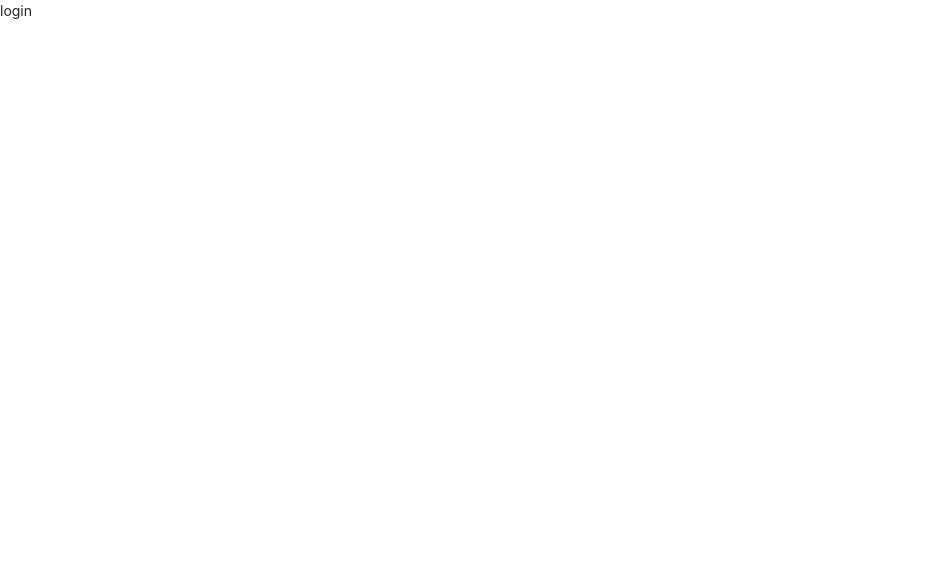
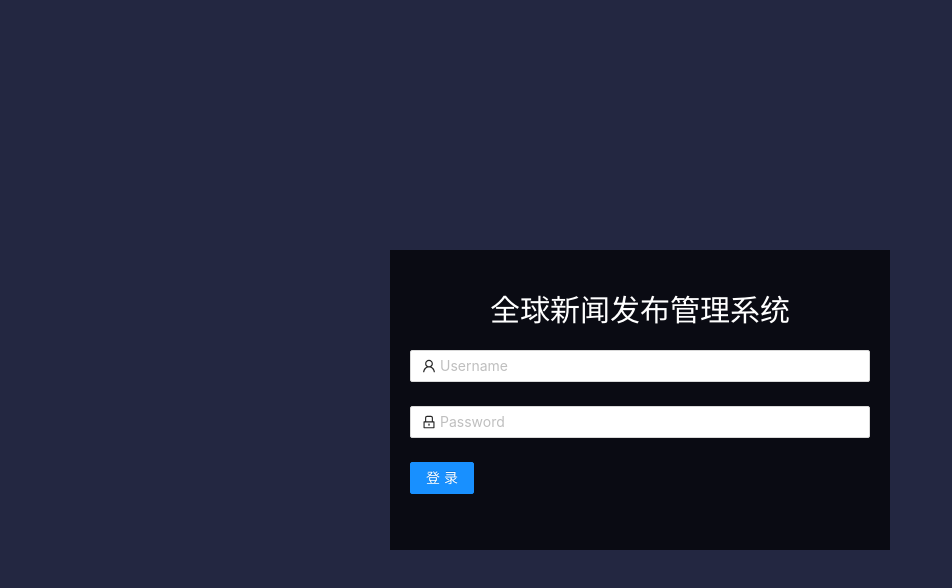
Before and after one commit to wangyan-workspace/News_Management_System, a React (Create React App) app in the folder demo/: page /#/login in a window 1280 px wide. Shown: the top 588 px of the page, without its empty margins (0-952 px from the left). Built offline with nearby package versions, Linux system fonts and the light colour scheme.

Commit message:
登录功能基本实现

```diff
--- a/demo/package.json
+++ b/demo/package.json
@@ -11,6 +11,7 @@
     "http-proxy-middleware": "^2.0.2",
     "react": "^17.0.2",
     "react-dom": "^17.0.2",
+    "react-particles-js": "^3.4.1",
     "react-router-dom": "^5.2.0",
     "react-scripts": "5.0.0",
     "web-vitals": "^2.1.4"
--- a/demo/src/components/sideMenu.js
+++ b/demo/src/components/sideMenu.js
@@ -68,6 +68,7 @@ function SideMenu(props) {
   //存储菜单栏列表
   const [menu, setMenu] = useState([]);
 
+  const {role:{rights}} = JSON.parse(localStorage.getItem("token"));
   //获取侧边菜单栏数据
   useEffect(() => {
     axios.get("http://localhost:5000/rights?_embed=children").then(res => {
@@ -78,7 +79,8 @@ function SideMenu(props) {
 
   //页面权限的回调函数
   const checkPagePermission = (item) => {
-    return item.pagepermisson;
+    //对应的用户角色展示对应的用户权限的页面
+    return item.pagepermisson && rights.includes(item.key);
   }
   const renderMenu = (menuList) => {
     return menuList.map(item => {
--- a/demo/src/components/topHeader.js
+++ b/demo/src/components/topHeader.js
@@ -1,42 +1,54 @@
-import React,{ useState } from 'react';
-import { Layout, Dropdown,Menu ,Avatar } from 'antd';
+import React, { useState } from 'react';
+import { Layout, Dropdown, Menu, Avatar } from 'antd';
 import {
   MenuUnfoldOutlined,
   MenuFoldOutlined,
   UserOutlined
 } from '@ant-design/icons';
-import MenuItem from 'antd/lib/menu/MenuItem';
+import { withRouter } from 'react-router-dom';
 
 const { Header } = Layout;
-export default function TopHeader() {
+
+function TopHeader(props) {
   const [collapsed, setCollapsed] = useState(false);
   //改变折叠状态
   const changeCollapsed = () => {
     setCollapsed(!collapsed);
   }
+
+  const { role: { roleName }, username } = JSON.parse(localStorage.getItem("token"));
   //下拉的依赖菜单
   const menu = (
     <Menu>
-      <MenuItem>
-        超级管理员
-      </MenuItem>
-      <MenuItem danger>
+      <Menu.Item>
+        {roleName}
+      </Menu.Item>
+      <Menu.Item
+        danger={true}
+        onClick={() => {
+          //清除token
+          localStorage.removeItem("token");
+          // 跳转到登录页面
+          props.history.replace("/login")
+        }}
+      >
         退出
-      </MenuItem>
+      </Menu.Item>
     </Menu>
   )
   return (
     <Header className="site-layout-background" style={{ padding: "0 16px" }}>
       {
-        collapsed?<MenuUnfoldOutlined onClick={changeCollapsed}/>:<MenuFoldOutlined onClick={changeCollapsed}/>
+        collapsed ? <MenuUnfoldOutlined onClick={changeCollapsed} /> : <MenuFoldOutlined onClick={changeCollapsed} />
       }
 
-      <div style={{float: "right"}}>
-        <span>欢迎admin回来</span>
+      <div style={{ float: "right" }}>
+        <span>欢迎<span style={{ color: "#1890ff" }}>{username}</span>回来</span>
         <Dropdown overlay={menu}>
-          <Avatar size="large" icon={<UserOutlined/>}/>
+          <Avatar size="large" icon={<UserOutlined />} />
         </Dropdown>
       </div>
     </Header>
   );
 }
+export default withRouter(TopHeader)
--- /dev/null
+++ b/demo/src/pages/login/Login.css
@@ -0,0 +1,18 @@
+.form-container{
+    position: fixed;
+    background-color: rgba(0, 0, 0, 0.7);
+    width: 500px;
+    height: 300px;
+    top:50%;
+    left:50%;
+    transform: translate(-50%,-50%);
+    padding: 20px;
+    z-index: 100;
+}
+.login-title{
+    text-align: center;
+    height: 80px;
+    line-height: 80px;
+    font-size: 30px;
+    color:white;
+}
--- a/demo/src/pages/login/Login.js
+++ b/demo/src/pages/login/Login.js
@@ -1,9 +1,215 @@
 import React from 'react';
+import { Form, Button, Input,message } from 'antd';
+import { UserOutlined, LockOutlined } from '@ant-design/icons';
+import './Login.css';
+//实现粒子效果
+// import Particles from 'react-particles-js';
+import axios from 'axios';
 
-export default function Login() {
+export default function Login(props) {
+  const onFinish = (values) => {
+    console.log(values);
+    axios.get(`http://localhost:5000/users?username=${values.username}&password=${values.password}&roleState=true&_expand=role`).then(res => {
+      console.log(res.data);
+      if(res.data.length === 0) {
+        message.error("用户名或密码不匹配！");
+      } else {
+        //存储token值  JSON.stringify()将用户数据进行存储，否则存储的格式是[object,object]
+        localStorage.setItem("token",JSON.stringify(res.data[0]));
+        // 跳转到首页
+        props.history.push("/");
+      }
+    })
+  }
   return (
-    <div>
-        login
+    <div style={{ background: "rgb(35,39,65)", height: "100%" }}>
+      {/* <Particles
+        height={document.documentElement.clientHeight}
+        params={
+          {
+            "background": {
+              "color": {
+                "value": "rgb(35, 39, 65)"
+              },
+              "position": "50% 50%",
+              "repeat": "no-repeat",
+              "size": "cover"
+            },
+            "fullScreen": {
+              "enable": true,
+              "zIndex": 1
+            },
+            "interactivity": {
+              "events": {
+                "onClick": {
+                  "enable": true,
+                  "mode": "push"
+                },
+                "onHover": {
+                  "enable": true,
+                  "mode": "bubble",
+                  "parallax": {
+                    "force": 60
+                  }
+                }
+              },
+              "modes": {
+                "bubble": {
+                  "distance": 400,
+                  "duration": 2,
+                  "opacity": 1,
+                  "size": 40
+                },
+                "grab": {
+                  "distance": 400
+                }
+              }
+            },
+            "particles": {
+              "color": {
+                "value": "#ffffff"
+              },
+              "links": {
+                "color": {
+                  "value": "#fff"
+                },
+                "distance": 150,
+                "opacity": 0.4
+              },
+              "move": {
+                "attract": {
+                  "rotate": {
+                    "x": 600,
+                    "y": 1200
+                  }
+                },
+                "enable": true,
+                "outModes": {
+                  "default": "bounce",
+                  "bottom": "bounce",
+                  "left": "bounce",
+                  "right": "bounce",
+                  "top": "bounce"
+                },
+                "speed": 6
+              },
+              "number": {
+                "density": {
+                  "enable": true
+                },
+                "value": 170
+              },
+              "opacity": {
+                "animation": {
+                  "speed": 1,
+                  "minimumValue": 0.1
+                }
+              },
+              "shape": {
+                "options": {
+                  "character": {
+                    "fill": false,
+                    "font": "Verdana",
+                    "style": "",
+                    "value": "*",
+                    "weight": "400"
+                  },
+                  "char": {
+                    "fill": false,
+                    "font": "Verdana",
+                    "style": "",
+                    "value": "*",
+                    "weight": "400"
+                  },
+                  "polygon": {
+                    "nb_sides": 5
+                  },
+                  "star": {
+                    "nb_sides": 5
+                  },
+                  "image": {
+                    "height": 32,
+                    "replace_color": true,
+                    "src": "/logo192.png",
+                    "width": 32
+                  },
+                  "images": {
+                    "height": 32,
+                    "replace_color": true,
+                    "src": "/logo192.png",
+                    "width": 32
+                  }
+                },
+                "type": "image"
+              },
+              "size": {
+                "value": 16,
+                "animation": {
+                  "speed": 40,
+                  "minimumValue": 0.1
+                }
+              },
+              "stroke": {
+                "color": {
+                  "value": "#000000",
+                  "animation": {
+                    "h": {
+                      "count": 0,
+                      "enable": false,
+                      "offset": 0,
+                      "speed": 1,
+                      "sync": true
+                    },
+                    "s": {
+                      "count": 0,
+                      "enable": false,
+                      "offset": 0,
+                      "speed": 1,
+                      "sync": true
+                    },
+                    "l": {
+                      "count": 0,
+                      "enable": false,
+                      "offset": 0,
+                      "speed": 1,
+                      "sync": true
+                    }
+                  }
+                }
+              }
+            }
+          }
+        } /> */}
+      <div className='form-container'>
+        <div className='login-title'>全球新闻发布管理系统</div>
+        <Form
+          name="normal_login"
+          onFinish={onFinish}
+        >
+          <Form.Item
+            name="username"
+            rules={[{ required: true, message: "请输入你的用户名！" }]}
+          >
+            <Input prefix={<UserOutlined />} placeholder="Username" />
+          </Form.Item>
+          <Form.Item
+            name="password"
+            rules={[{ required: true, message: "请输入你的密码！" }]}
+          >
+            <Input
+              prefix={<LockOutlined />}
+              type="password"
+              placeholder="Password"
+            />
+          </Form.Item>
+          <Form.Item>
+            <Button
+              type='primary'
+              htmlType='submit'
+            >登录</Button>
+          </Form.Item>
+        </Form>
+      </div>
     </div>
   );
 }
--- a/demo/src/pages/userManage/userList.js
+++ b/demo/src/pages/userManage/userList.js
@@ -31,14 +31,25 @@ export default function UserList() {
   // 创建“更新用户信息”的ref,在父组件中可以拿取子组件中的Dom节点
   const updateForm = useRef(null);
 
+  const {roleId,region,username} = JSON.parse(localStorage.getItem("token"));
+
   //请求用户的相关数据
   useEffect(() => {
+    //更好的理解
+    const roleObj = {
+      "1":"superAdmin",
+      "2": "admin",
+      "3": "editor"
+    }
     axios.get("http://localhost:5000/users?_expand=role").then(res => {
       const userList = res.data;
       console.log("userList", userList);
-      setDataSource(userList);
+      setDataSource(roleObj[roleId] === "superAdmin" ? userList : [
+        ...userList.filter(item => item.username === username),
+        ...userList.filter(item => item.region === region && roleObj[item.roleId] === "editor")
+      ]);
     })
-  }, []);
+  }, [roleId,region,username]);
 
   //请求获取区域数据
   useEffect(() => {
@@ -275,6 +286,7 @@ export default function UserList() {
           roleList={roleList}
           ref={updateForm}
           isUpdateDisabled={isUpdateDisabled}
+          isUpdate={true}
         />
       </Modal>
     </div>
```
Also changed, not shown: demo/src/components/userManage/userForm.js (+42 -4 lines).
